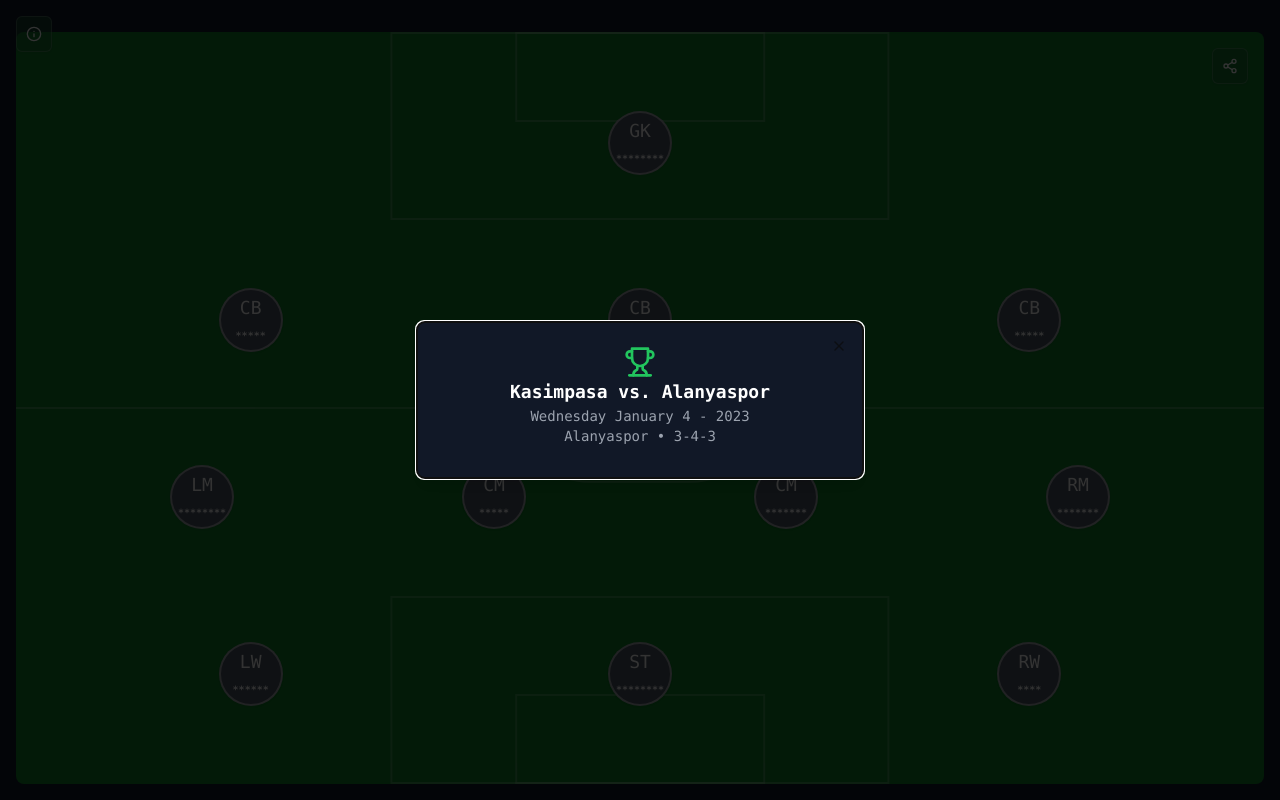
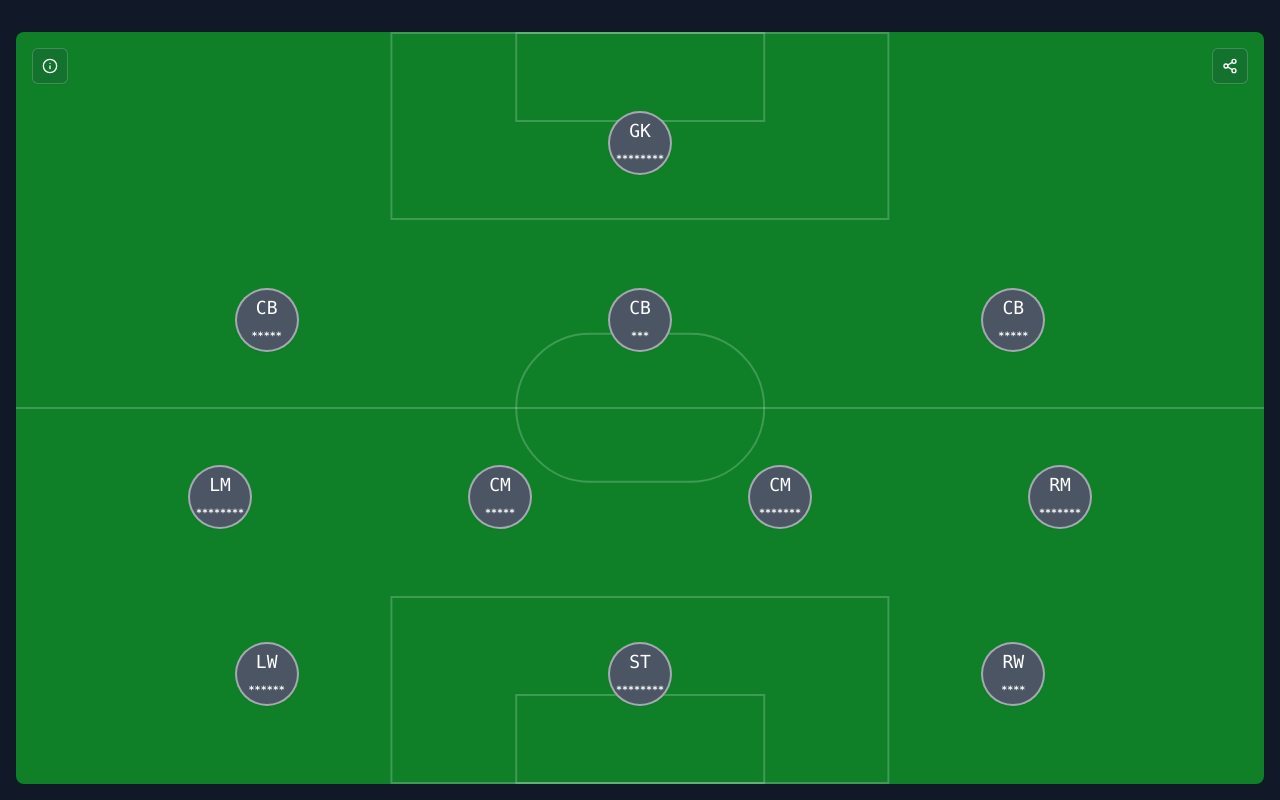
Before and after one commit to otaliptus/missing-eleven-tr, a Next.js app: page / in a window 1280 px wide. Built offline with nearby package versions, Linux system fonts and the light colour scheme.

Commit message:
Fix info button

```diff
--- a/app/page.tsx
+++ b/app/page.tsx
@@ -1,5 +1,4 @@
 import { Formation } from "@/components/formation"
-import { MatchInfo } from "@/components/match-info"
 import { assignPositions } from "@/lib/api"
 import fs from 'fs/promises';
 import path from 'path';
@@ -40,16 +39,13 @@ export default async function Home() {
   return (
     <main className="min-h-screen bg-gray-900 text-white p-2 sm:p-4">
       <div className="container mx-auto flex flex-col h-[calc(100vh-1rem)] sm:h-[calc(100vh-2rem)]">
-        <MatchInfo
+        <div className="flex-1 mt-4">
+        <Formation
+          formation={gameData.formation}
+          players={players}
           game={gameData.game}
           team={gameData.team}
-          formation={gameData.formation}
         />
-        <div className="flex-1 mt-4">
-          <Formation
-            formation={gameData.formation}
-            players={players}
-          />
         </div>
       </div>
     </main>
--- a/components/formation.tsx
+++ b/components/formation.tsx
@@ -7,16 +7,19 @@ import { parseFormation } from "@/lib/api"
 import type { PlayerData, PlayerState } from "@/types/game"
 import { Button } from "@/components/ui/button"
 import { Dialog, DialogContent, DialogHeader, DialogTitle } from "@/components/ui/dialog"
-import { Share2 } from "lucide-react"
+import { Share2, Info, Trophy } from "lucide-react"
 
 interface FormationProps {
   formation: string
   players: PlayerData[]
+  game: string
+  team: string
 }
 
-export function Formation({ formation, players }: FormationProps) {
+export function Formation({ formation, players, game, team }: FormationProps) {
   const [selectedPlayer, setSelectedPlayer] = useState<PlayerData | null>(null)
   const [playerStates, setPlayerStates] = useState<Record<number, PlayerState>>({});
+  const [showModal, setShowModal] = useState(false);
 
   useEffect(() => {
     const savedStates = localStorage.getItem('playerStates');
@@ -50,9 +53,9 @@ export function Formation({ formation, players }: FormationProps) {
 
   const generateCopyableTable = () => {
     const gameData = {
-      game: "Istanbulspor vs. Kasimpasa - Sunday March 10 - 2024",
-      team: "Kasimpasa",
-      formation: formation,
+      game,
+      team,
+      formation,
       lineup: players.map(player => player.name)
     }
 
@@ -154,7 +157,7 @@ export function Formation({ formation, players }: FormationProps) {
     };
 
   return (
-    <div className="relative h-full w-full mx-auto overflow-hidden rounded-lg bg-[#0f8028] p-2 sm:p-6">
+    <div className="relative h-full w-full mx-auto overflow-hidden rounded-lg bg-[#0f8028] p-2 px-8 sm:p-6 sm:px-12">
     {/* Pitch Markings */}
     <div className="absolute inset-0 z-0">
       {/* Center Circle */}
@@ -189,7 +192,21 @@ export function Formation({ formation, players }: FormationProps) {
         </div>
       ))}
     </div>
-      <div className="absolute top-4 right-4 z-50 flex gap-2">
+    <>
+    {/* Info Button - Left */}
+    <div className="absolute top-4 left-4 z-50">
+      <Button
+        variant="outline"
+        size="icon"
+        className="bg-green-800/50 hover:bg-green-700/50 text-white border-white/20"
+        onClick={() => setShowModal(true)}
+      >
+        <Info className="h-4 w-4" />
+      </Button>
+    </div>
+
+    {/* Share Button - Right */}
+    <div className="absolute top-4 right-4 z-50">
       <Button
         variant="outline"
         size="icon"
@@ -199,6 +216,21 @@ export function Formation({ formation, players }: FormationProps) {
         <Share2 className="h-4 w-4" />
       </Button>
     </div>
+  </>
+
+    <Dialog open={showModal} onOpenChange={setShowModal}>
+      <DialogContent className="font-mono sm:max-w-md bg-gray-900 border border-white/20 flex flex-col items-center">
+        <div className="pb-2">
+          <Trophy className="h-8 w-8 text-green-500 mx-auto" />
+          <div className="text-center">
+            <h2 className="text-lg font-bold text-white">{game}</h2>
+            <p className="text-sm text-gray-400">
+              {team} • {formation}
+            </p>
+          </div>
+        </div>
+      </DialogContent>
+    </Dialog>
 
       <Dialog open={showCopyModal} onOpenChange={setShowCopyModal}>
         <DialogContent className="font-mono sm:max-w-md flex flex-col items-center bg-gray-900 border border-white/20">
--- a/components/match-info.tsx
+++ /dev/null
@@ -1,61 +0,0 @@
-"use client"
-
-import { useState, useEffect } from "react"
-import { Button } from "@/components/ui/button"
-import { Dialog, DialogContent } from "@/components/ui/dialog"
-import { Trophy, Info } from 'lucide-react'
-
-interface MatchInfoProps {
-  game: string
-  team: string
-  formation: string
-}
-
-export function MatchInfo({ game, team, formation }: MatchInfoProps) {
-  const [showModal, setShowModal] = useState(false);
-  const [gameParts] = useState<string[]>(() => {
-    const parts = game.split(/-(.+)/);
-    return parts.filter(Boolean);
-  });
-
-  useEffect(() => {
-    const hasVisited = sessionStorage.getItem('hasVisited');
-    setShowModal(!hasVisited);
-  }, []);
-
-
-  useEffect(() => {
-    if (showModal) {
-      sessionStorage.setItem('hasVisited', 'true')
-    }
-  }, [showModal])
-
-  return (
-    <>
-      <Button
-        variant="outline"
-        size="icon"
-        className="absolute top-4 left-4 z-50 flex gap-2 bg-green-800/50 hover:bg-green-700/50 text-white border-white/20 p-1 sm:p-0"
-        onClick={() => setShowModal(true)}
-      >
-        <Info className="h-4 w-4" />
-      </Button>
-
-      <Dialog open={showModal} onOpenChange={setShowModal}>
-        <DialogContent className="font-mono sm:max-w-md bg-gray-900 border border-white/20 flex flex-col items-center">
-          <div className="pb-2">
-            <Trophy className="h-8 w-8 text-green-500 mx-auto" />
-            <div className="text-center">
-              <h2 className="text-lg font-bold text-white">{gameParts[0]}</h2>
-              <p className="text-sm text-gray-400">
-                {gameParts.slice(1).join('\n')}
-                <br />
-                {team} • {formation}
-              </p>
-            </div>
-          </div>
-        </DialogContent>
-      </Dialog>
-    </>
-  )
-}
```
Lines whose indentation alone changed are shown as unchanged.
